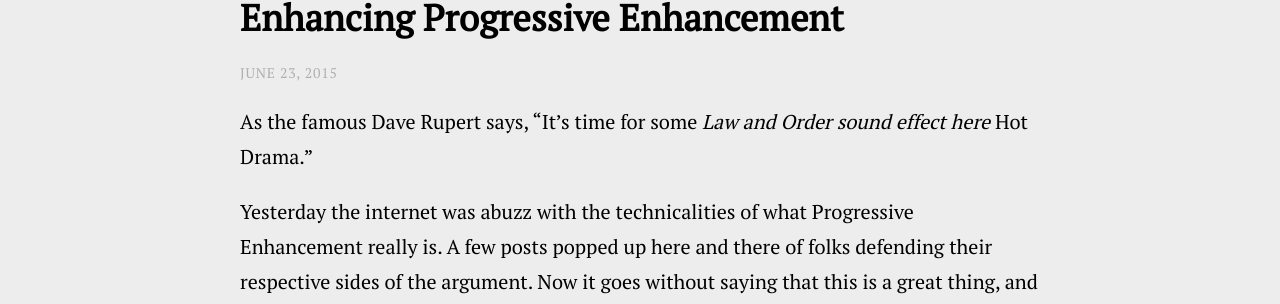
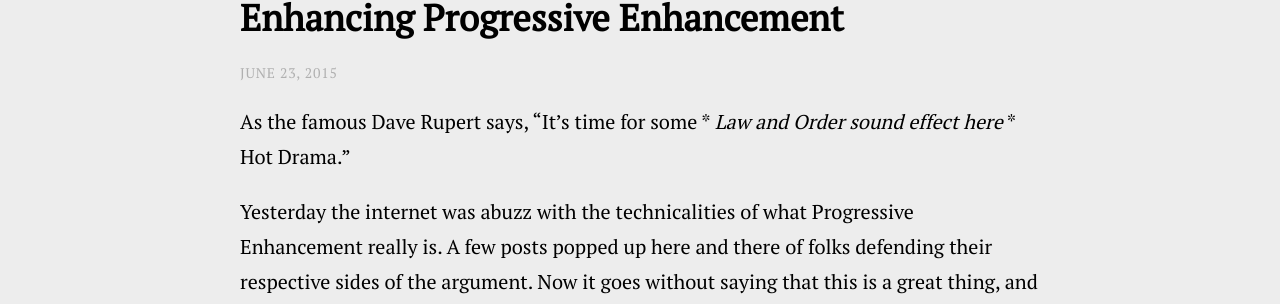
Before and after one commit to magnificode/DomBlog, a Jekyll site: the page built from _posts/2015-06-23-enhancing-progressive-enhancement.markdown, in a window 1280 px wide. Shown: the part 221-525 px from the top of the page. Built offline with Jekyll 4.4.1, drawn with Linux system fonts in a browser that asks for light colours; nearby versions of some CDN libraries; comment, search, counter and statistics services are not loaded.

Commit message:
Add asterisks for emphasis

```diff
--- a/_posts/2015-06-23-enhancing-progressive-enhancement.markdown
+++ b/_posts/2015-06-23-enhancing-progressive-enhancement.markdown
@@ -5,7 +5,7 @@ date:   2015-06-23 15:51:00
 categories: update
 ---
 
-As the famous Dave Rupert says, "It's time for some *Law and Order sound effect here* Hot Drama."
+As the famous Dave Rupert says, "It's time for some * *Law and Order sound effect here* * Hot Drama."
 
 Yesterday the internet was abuzz with the technicalities of what Progressive Enhancement really is. A few posts popped up here and there of folks defending their respective sides of the argument. Now it goes without saying that this is a great thing, and obviously what the internet is intended to do, which is foster discussion. The two main articles I'll reference in this little discussion are [Jeremy Keith's](https://adactio.com/journal/7774) article, which is a response to [Scott Jenson's](https://plus.google.com/+ScottJenson/posts/S23BqQsEuvR) post on Google+.
 
```
Also changed, not shown: 3 other files.
